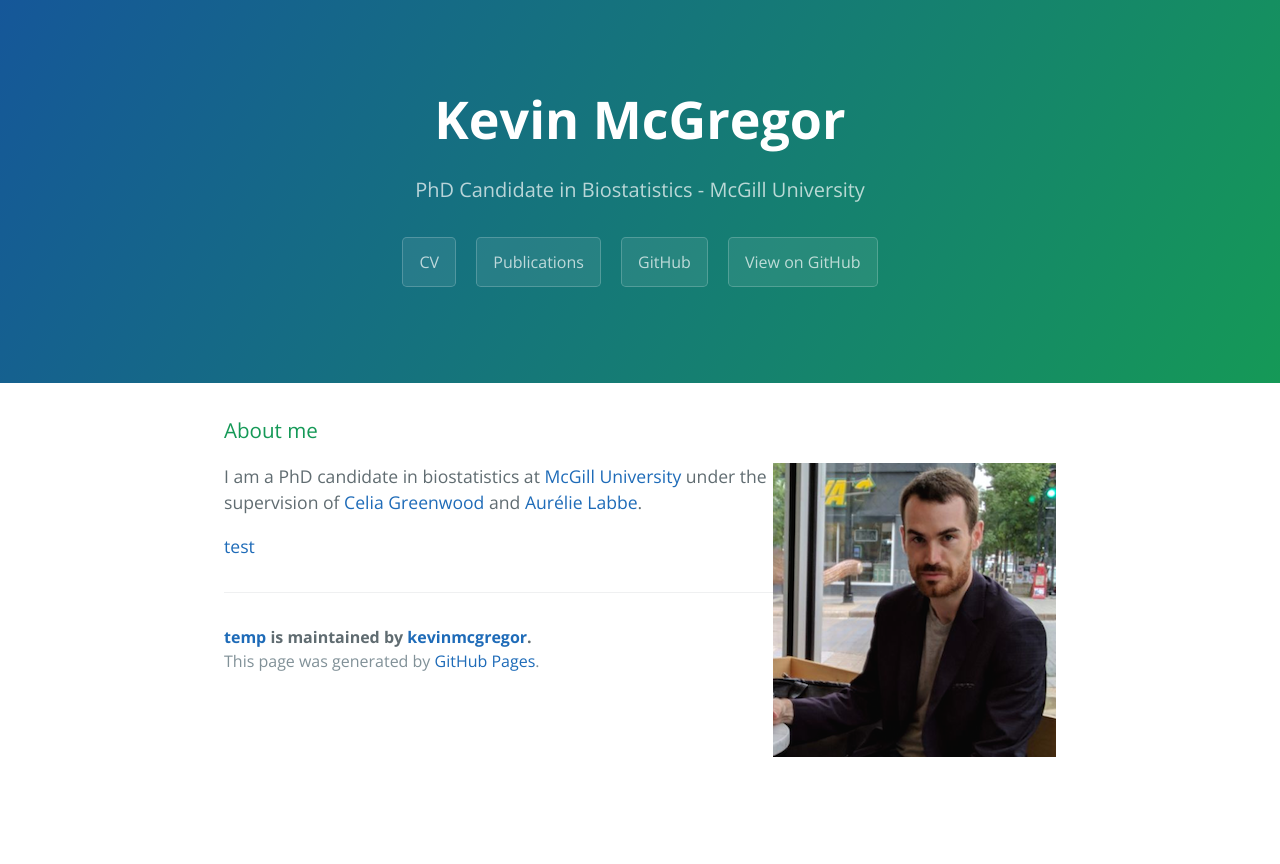
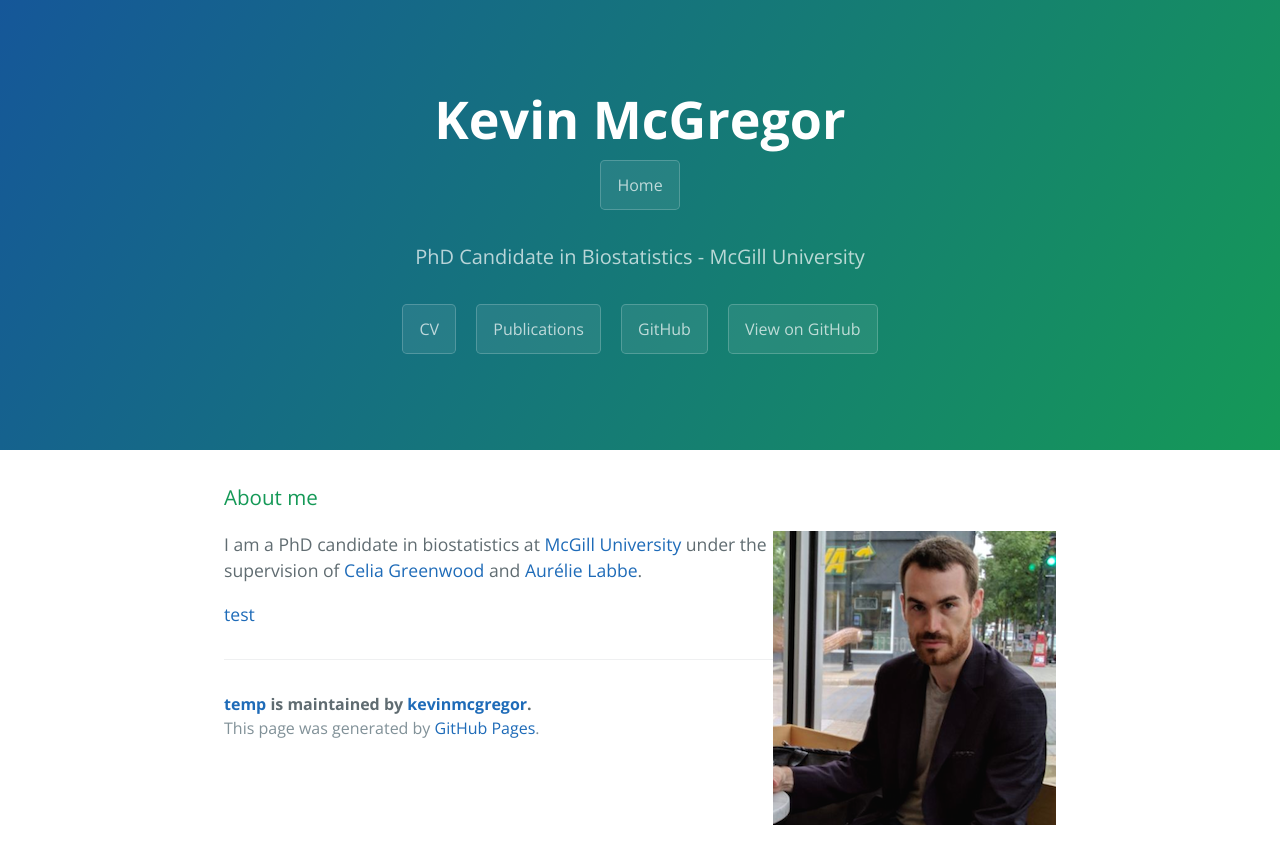
Before and after one commit to kevinmcgregor/temp, a Jekyll site: the page built from index.md, in a window 1280 px wide. Shown: the top 864 px of the page. Built offline with Jekyll 4.4.1, drawn with Linux system fonts in a browser that asks for light colours; our own code applies the rules of GitHub Pages for plain Markdown files.

Commit message:
added header link to home

```diff
--- a/_layouts/default.html
+++ b/_layouts/default.html
@@ -11,6 +11,7 @@
   <body>
     <section class="page-header">
       <h1 class="project-name">{{ site.title | default: site.github.repository_name }}</h1>
+      <a href="{{ './index.html' }}" class="btn">Home</a>
       <h2 class="project-tagline">{{ site.description | default: site.github.project_tagline }}</h2>
       <a href="{{ './files/cv_website.pdf' }}" class="btn">CV</a>
       <a href="{{ './publications.html' }}" class="btn">Publications</a>
```
